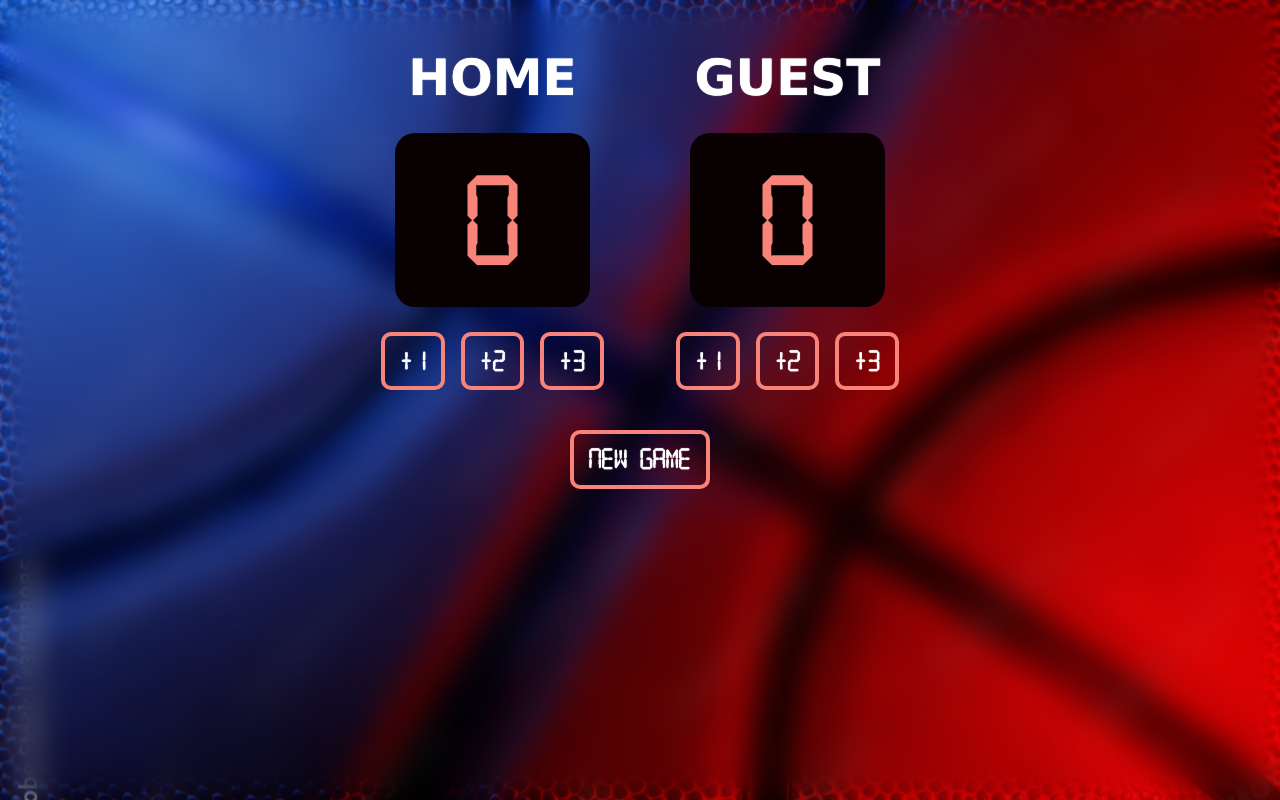
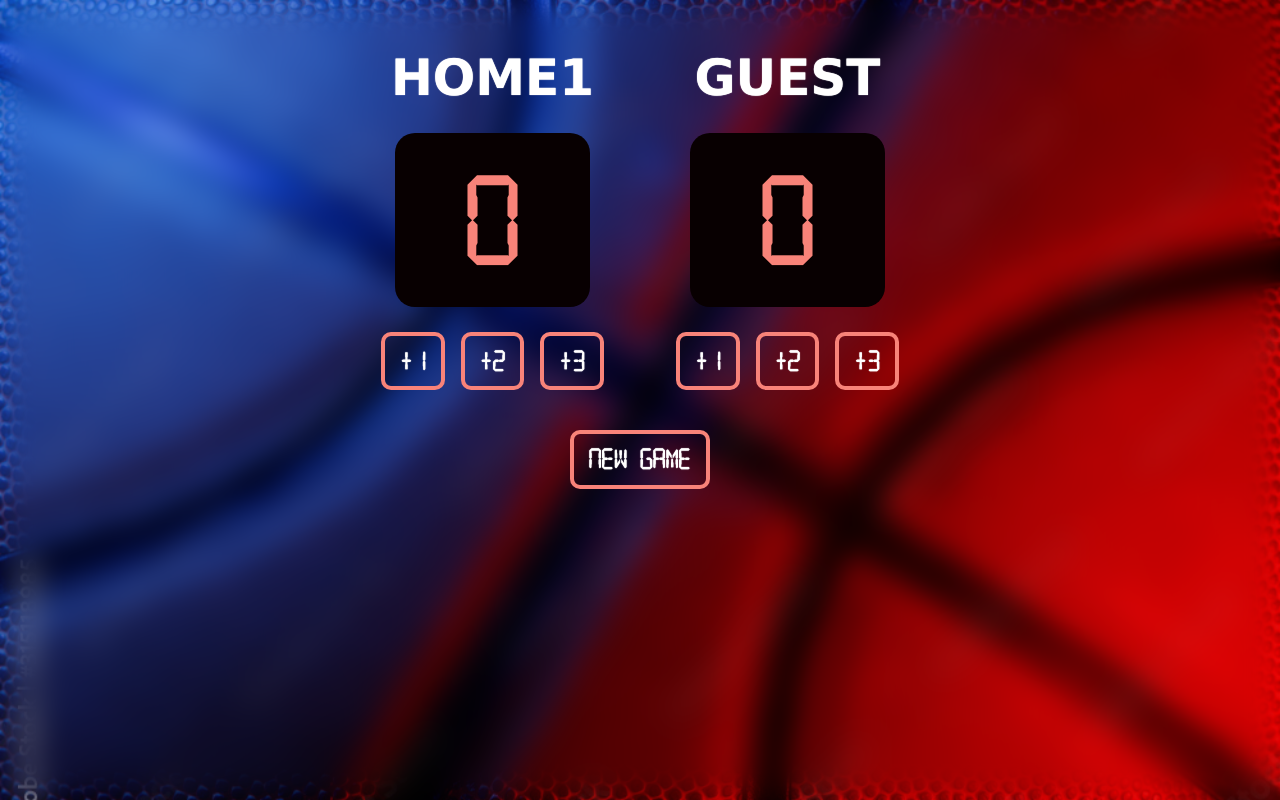
Before and after one commit to CoSlava/Basketball-Counter, a plain HTML site: page index.html in a window 1280 px wide. Drawn offline with nearby package versions, Linux system fonts and the light colour scheme.

Commit message:
Commit test change 1

```diff
--- a/index.html
+++ b/index.html
@@ -5,7 +5,7 @@
     <body>
         <div class="container">
             <div>
-                <h3 id="h31">HOME</h3>
+                <h3 id="h31">HOME1</h3>
                 <h4 id="homescore">0</h4>
                     <div class="homebtns">
                         <button id="home+1" onclick="fcnH1()">+1</button>
```
